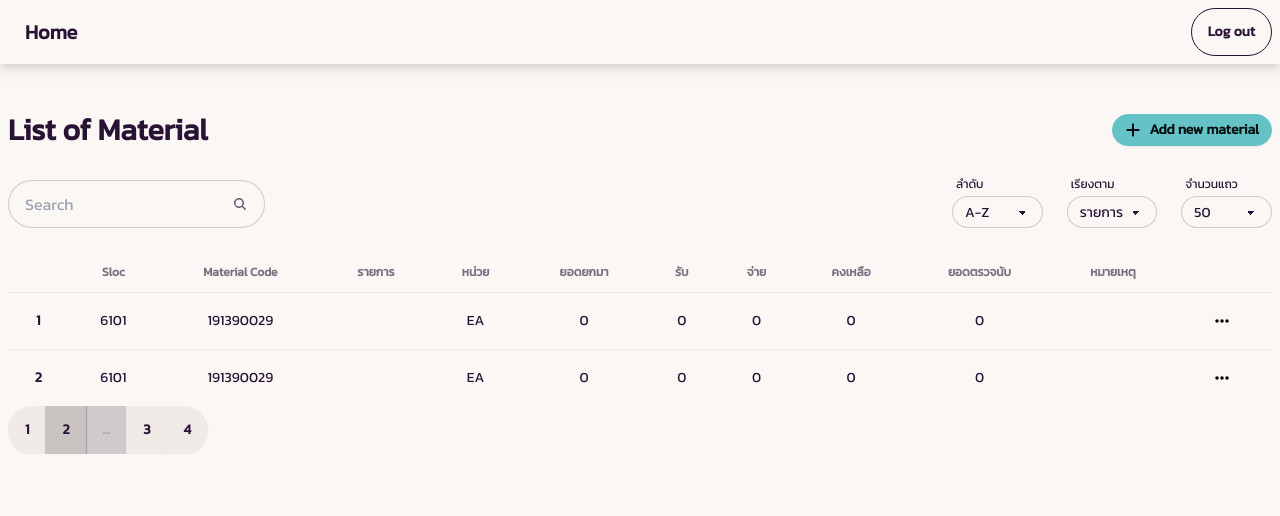
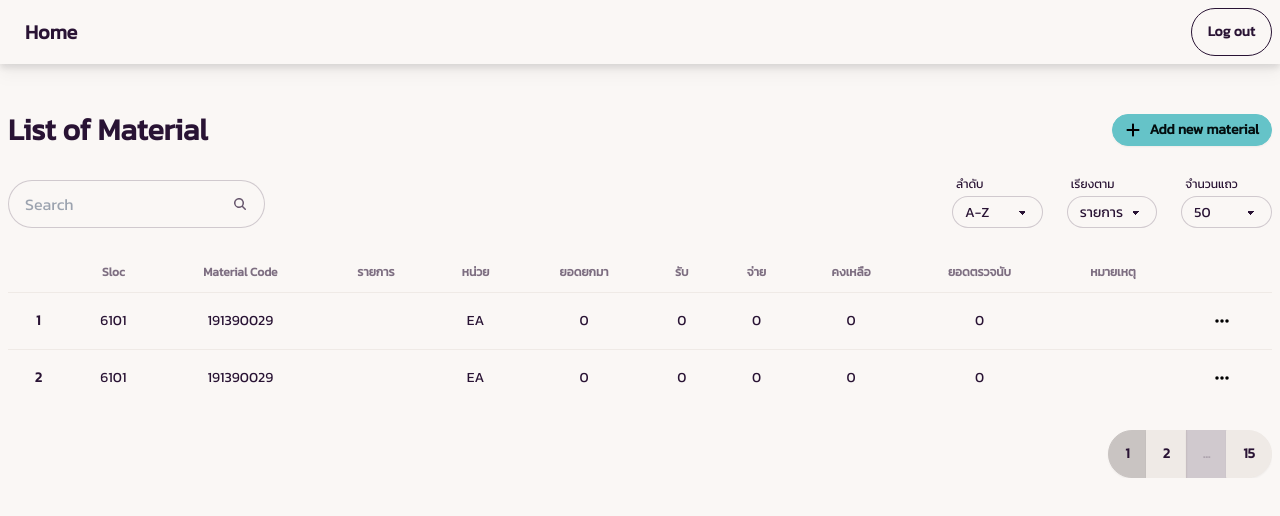
Before and after one commit to saharat-kosum/stock-checker, a Next.js app: page /admin in a window 1280 px wide. Shown: the top 516 px of the page. Built offline with nearby package versions, Linux system fonts and the light colour scheme.

Commit message:
edit pagination

```diff
--- a/app/admin/page.tsx
+++ b/app/admin/page.tsx
@@ -8,6 +8,7 @@ import { getAllMaterial } from "@/redux/materialSlice";
 import ThreeDots from "@/components/icon/ThreeDots";
 import Spinner from "@/components/Spinner";
 import { SelectArray, SelectState } from "@/type/type";
+import Pagination from "@/components/Pagination";
 
 const selectArray: SelectArray[] = [
   {
@@ -49,10 +50,9 @@ const selectArray: SelectArray[] = [
 function Admin() {
   const isLoading = useAppSelector((state) => state.material.loading);
   const materialList = useAppSelector((state) => state.material.material);
+  const totalPages = useAppSelector((state) => state.material.totalPages);
   const dispatch = useDispatch<AppDispatch>();
   const [search, setSearch] = useState("");
-  const [totalPages, setTotalPages] = useState(1);
-  const [itemsPerPage, setItemPerPage] = useState(20);
   const [currentPage, setCurrentPage] = useState(1);
   const [select, setSelect] = useState<SelectState>({
     order: "ASC",
@@ -184,12 +184,12 @@ function Admin() {
               ))}
             </tbody>
           </table>
-          <div className="join">
-            <button className="join-item btn btn-md">1</button>
-            <button className="join-item btn btn-md btn-active">2</button>
-            <button className="join-item btn btn-disabled">...</button>
-            <button className="join-item btn btn-md">3</button>
-            <button className="join-item btn btn-md">4</button>
+          <div className="text-end mt-6">
+            <Pagination
+              currentPage={currentPage}
+              totalPages={15}
+              onPageChange={setCurrentPage}
+            />
           </div>
         </div>
       )}
--- /dev/null
+++ b/components/Pagination.tsx
@@ -0,0 +1,86 @@
+import React from "react";
+
+interface PaginationProps {
+  currentPage: number;
+  totalPages: number;
+  onPageChange: Function;
+}
+
+const Pagination = ({
+  currentPage,
+  totalPages,
+  onPageChange,
+}: PaginationProps) => {
+  const getPageNumbers = () => {
+    const pageNumbers = [];
+
+    // If total pages are less than or equal to 5, display all pages
+    if (totalPages <= 5) {
+      for (let i = 1; i <= totalPages; i++) {
+        pageNumbers.push(i);
+      }
+    } else {
+      // If current page is less than or equal to 3, display first 5 pages
+      if (currentPage <= 3) {
+        for (let i = 1; i <= currentPage + 1; i++) {
+          pageNumbers.push(i);
+        }
+        // Add '...' and last page button
+        pageNumbers.push(-1);
+        pageNumbers.push(totalPages);
+      }
+      // If current page is greater than or equal to total pages - 2, display last 5 pages
+      else if (currentPage >= totalPages - 2) {
+        pageNumbers.push(1);
+        // Add '...' and last 5 pages
+        pageNumbers.push(-1);
+        for (let i = totalPages - 4; i <= totalPages; i++) {
+          pageNumbers.push(i);
+        }
+      }
+      // Otherwise, display current page and 2 pages before and after it
+      else {
+        pageNumbers.push(1);
+        if (currentPage !== 4) {
+          pageNumbers.push(-1);
+        }
+        // Add '...' and 2 pages before and after current page
+        for (let i = currentPage - 2; i <= currentPage + 2; i++) {
+          pageNumbers.push(i);
+        }
+        if (currentPage < totalPages - 3) {
+          pageNumbers.push(-1);
+        }
+        pageNumbers.push(totalPages);
+      }
+    }
+
+    return pageNumbers;
+  };
+
+  const renderPagination = () => {
+    const pageNumbers = getPageNumbers();
+
+    return (
+      <div className="join">
+        {pageNumbers.map((pageNumber, index) => (
+          <button
+            key={index}
+            className={`join-item btn ${
+              pageNumber > 0 ? "btn-md" : "btn-disabled"
+            } ${pageNumber === currentPage ? "btn-active" : ""}`}
+            onClick={() => {
+              if (pageNumber > 0) onPageChange(pageNumber);
+            }}
+          >
+            {pageNumber > 0 ? pageNumber : "..."}
+          </button>
+        ))}
+      </div>
+    );
+  };
+
+  return renderPagination();
+};
+
+export default Pagination;
--- a/redux/materialSlice.ts
+++ b/redux/materialSlice.ts
@@ -23,6 +23,7 @@ const initialState: MaterialInitialState = {
   material: [defaultMaterial, defaultMaterial],
   currentMaterial: { ...defaultMaterial },
   failed: false,
+  totalPages: 1,
 };
 
 export const getAllMaterial = createAsyncThunk(
--- a/type/type.ts
+++ b/type/type.ts
@@ -8,6 +8,7 @@ export interface MaterialInitialState {
   material: Material[];
   currentMaterial: Material;
   failed: boolean;
+  totalPages: number;
 }
 
 export interface Material {
```
